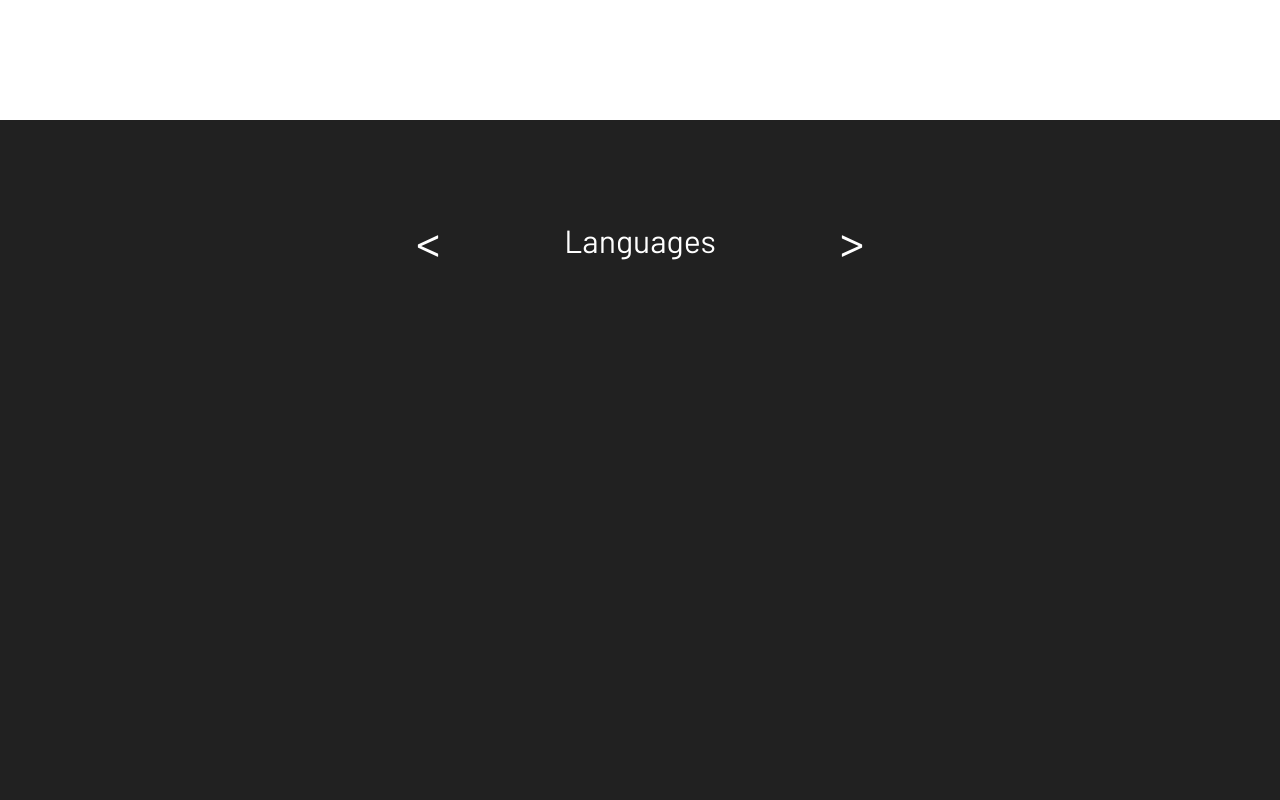
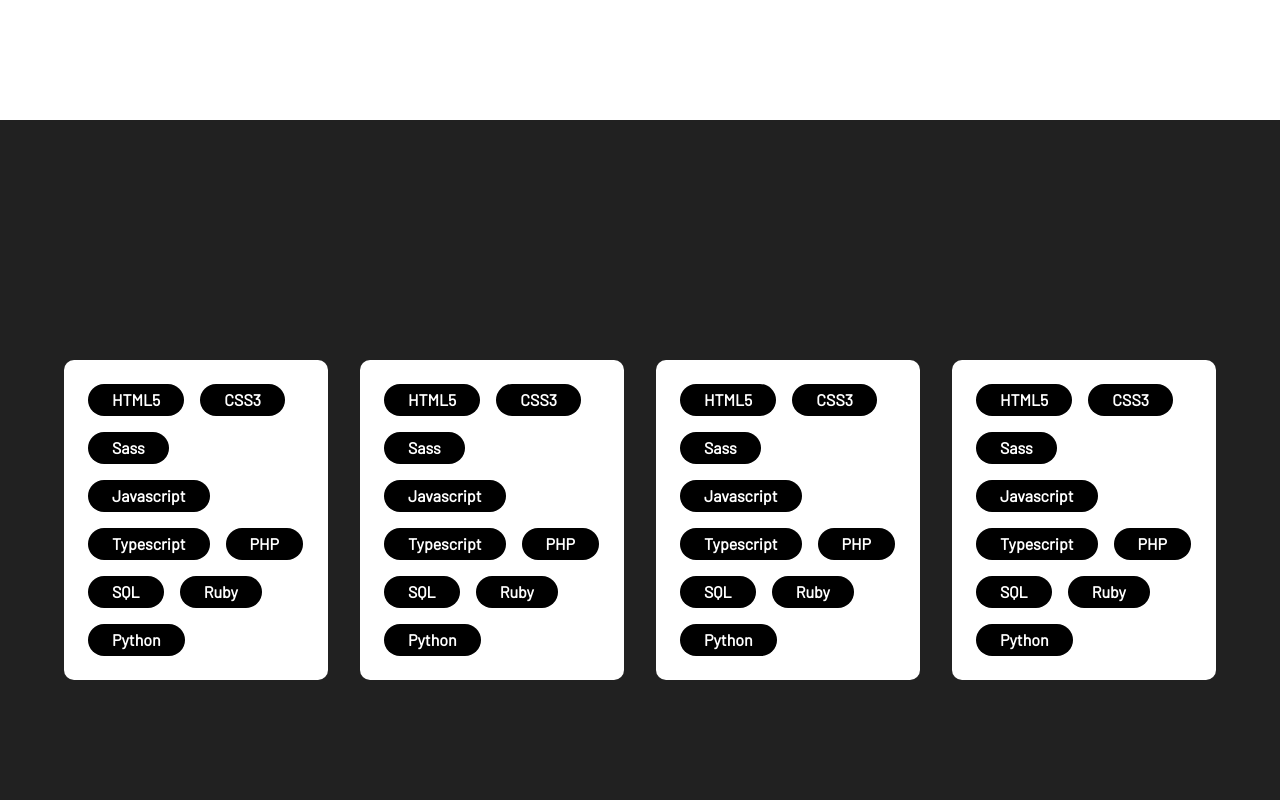
Before and after one commit to ryanpunwasi/portfolio, a React (Create React App) app: page / in a window 1280 px wide. Shown: the part 1480-2280 px from the top of the page. Built offline with nearby package versions, Linux system fonts and the light colour scheme.

Commit message:
style: add layout for columns, add styles for chips

```diff
--- a/src/components/Skills.jsx
+++ b/src/components/Skills.jsx
@@ -56,12 +56,20 @@ const Skills = () => {
 
   return (
     <div className="skills__section">
-      <SkillsNav
-        selected={sections[selected]}
-        next={nextSection}
-        previous={previousSection}
-      />
-      {/* <SkillsChips /> */}
+      <div>
+        <div>
+          <SkillsChips />
+        </div>
+        <div>
+          <SkillsChips />
+        </div>
+        <div>
+          <SkillsChips />
+        </div>
+        <div>
+          <SkillsChips />
+        </div>
+      </div>
     </div>
   );
 };
--- a/src/components/Skills.scss
+++ b/src/components/Skills.scss
@@ -4,5 +4,16 @@
   height: 100vh;
   font-family: "Barlow";
   display: flex;
+  gap: 1em;
   justify-content: center;
+  align-items: center;
+  padding: 1em;
 }
+
+.skills__section > div {
+  display: flex;
+  justify-content: center;
+  align-items: center;
+  width: 90vw;
+  gap: 2em;
+}
--- a/src/components/SkillsChips.jsx
+++ b/src/components/SkillsChips.jsx
@@ -1,5 +1,19 @@
+import "./SkillsChips.scss";
+
 const SkillsChips = () => {
-  return <div>SkillsChips</div>;
+  return (
+    <div className="skills__chips">
+      <span className="skill__chip">HTML5</span>
+      <span className="skill__chip">CSS3</span>
+      <span className="skill__chip">Sass</span>
+      <span className="skill__chip">Javascript</span>
+      <span className="skill__chip">Typescript</span>
+      <span className="skill__chip">PHP</span>
+      <span className="skill__chip">SQL</span>
+      <span className="skill__chip">Ruby</span>
+      <span className="skill__chip">Python</span>
+    </div>
+  );
 };
 
 export default SkillsChips;
--- /dev/null
+++ b/src/components/SkillsChips.scss
@@ -0,0 +1,23 @@
+.skills__chips {
+  background-color: white;
+  border-radius: 10px;
+  height: auto;
+  display: flex;
+  flex-wrap: wrap;
+  color: black;
+  padding: 1.5em;
+  gap: 1em;
+}
+
+.skill__chip {
+  background-color: black;
+  user-select: none;
+  height: 30px;
+  color: white;
+  border-radius: 50px;
+  padding: 1em 1.5em;
+  display: flex;
+  justify-content: center;
+  align-items: center;
+  font-weight: 800;
+}
```
